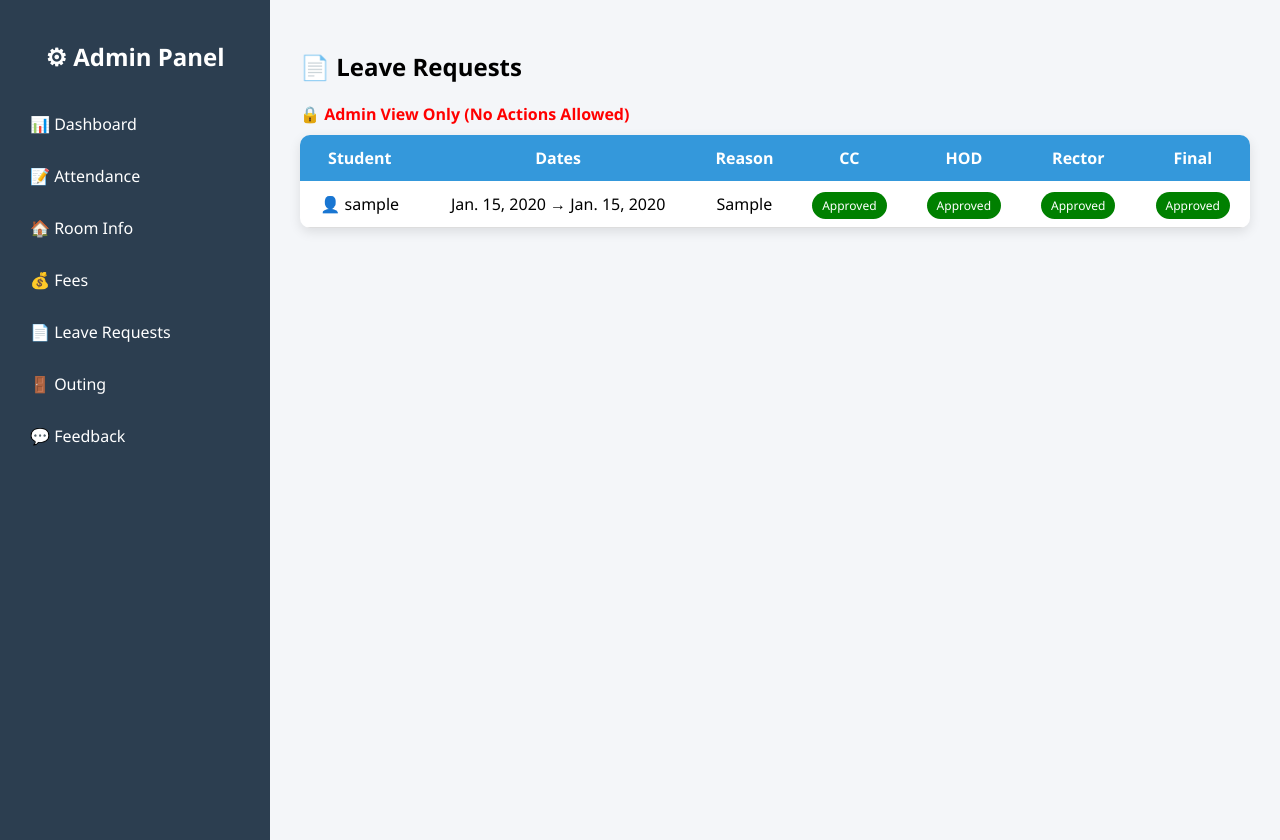
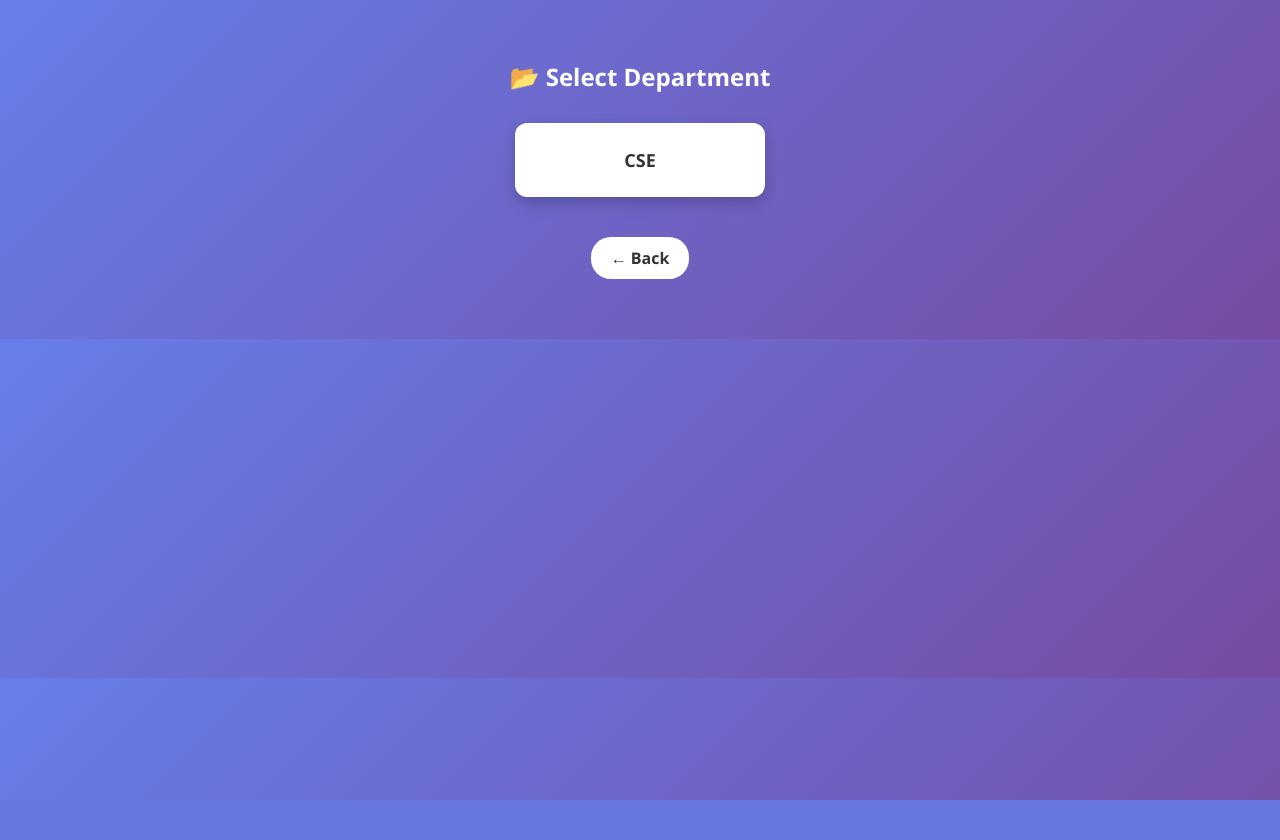
Before and after one commit to vrushabhzingade7-arch/hostel_management, a Django app: page /leave_requests/ in a window 1280 px wide. After the commit the page ends 800 px from the top, so only its background shows below. Run offline with Django 5.2, Linux system fonts and the light colour scheme; a user stored in the database is signed in; tables that the repository leaves empty hold one stand-in row (values such as "Sample post").

Commit message:
Added department/class filtering, improved leave system, attendance separation for boys/girls

```diff
--- a/hostel/admin.py
+++ b/hostel/admin.py
@@ -5,8 +5,7 @@ from .models import Student, LeaveRequest, Fee, Attendance, Outing, Feedback
 # ================= STUDENT =================
 @admin.register(Student)
 class StudentAdmin(admin.ModelAdmin):
-    list_display = ('user', 'hostel_id', 'room_no', 'student_phone')
-
+    list_display = ('user', 'hostel_id', 'department', 'student_class', 'room_no')
 
 # ================= LEAVE =================
 @admin.register(LeaveRequest)
--- a/hostel/models.py
+++ b/hostel/models.py
@@ -12,10 +12,30 @@ class Student(models.Model):
     student_phone = models.CharField(max_length=15)
     parent_phone = models.CharField(max_length=15)
 
+    # ✅ NEW FIELDS
+    GENDER_CHOICES = [
+        ('BOYS', 'Boys'),
+        ('GIRLS', 'Girls'),
+    ]
+
+    DEPARTMENT_CHOICES = [
+        ('CSE', 'CSE'),
+        ('ENTC', 'ENTC'),
+        ('MECH', 'MECH'),
+    ]
+
+    CLASS_CHOICES = [
+        ('FY', 'FY'),
+        ('SY', 'SY'),
+        ('TY', 'TY'),
+        ('BE', 'BE'),
+    ]
+
+    gender = models.CharField(max_length=10, choices=GENDER_CHOICES, default='BOYS')
+    department = models.CharField(max_length=10, choices=DEPARTMENT_CHOICES, default='CSE')
+    student_class = models.CharField(max_length=5, choices=CLASS_CHOICES, default='FY')
+
     created_at = models.DateTimeField(auto_now_add=True)
-
-    def __str__(self):
-        return f"{self.user.username} ({self.hostel_id})"
 
 
 # ================= LEAVE REQUEST =================
--- /dev/null
+++ b/hostel/templates/leave_departments.html
@@ -0,0 +1,89 @@
+{% load static %}
+<!DOCTYPE html>
+<html lang="en">
+<head>
+    <meta charset="UTF-8">
+    <title>Select Department</title>
+
+    <style>
+        body {
+            font-family: "Segoe UI", sans-serif;
+            background: linear-gradient(135deg, #667eea, #764ba2);
+            margin: 0;
+            padding: 0;
+        }
+
+        .container {
+            width: 80%;
+            margin: 60px auto;
+            text-align: center;
+        }
+
+        h2 {
+            color: white;
+            margin-bottom: 30px;
+        }
+
+        .card-container {
+            display: flex;
+            flex-wrap: wrap;
+            justify-content: center;
+            gap: 20px;
+        }
+
+        .card {
+            width: 200px;
+            padding: 25px;
+            border-radius: 12px;
+            background: white;
+            color: #333;
+            text-decoration: none;
+            font-weight: bold;
+            font-size: 18px;
+            box-shadow: 0 6px 15px rgba(0,0,0,0.2);
+            transition: 0.3s;
+        }
+
+        .card:hover {
+            transform: translateY(-5px);
+            background: #3498db;
+            color: white;
+        }
+
+        .back-btn {
+            margin-top: 40px;
+            display: inline-block;
+            padding: 10px 20px;
+            border-radius: 20px;
+            background: white;
+            color: #333;
+            text-decoration: none;
+            font-weight: bold;
+        }
+
+        .back-btn:hover {
+            background: #ddd;
+        }
+    </style>
+</head>
+
+<body>
+
+<div class="container">
+    <h2>📂 Select Department</h2>
+
+    <div class="card-container">
+        {% for dept in departments %}
+            <a href="{% url 'leave_requests' %}?dept={{ dept }}" class="card">
+                {{ dept }}
+            </a>
+        {% empty %}
+            <p style="color:white;">No departments found.</p>
+        {% endfor %}
+    </div>
+
+    <a href="{% url 'admin_dashboard' %}" class="back-btn">← Back</a>
+</div>
+
+</body>
+</html>
--- a/hostel/templates/leave_requests.html
+++ b/hostel/templates/leave_requests.html
@@ -120,7 +120,13 @@
         {% if readonly %}
             <div class="readonly-msg">🔒 Admin View Only (No Actions Allowed)</div>
         {% endif %}
+        {% if dept %}
+            <p><b>Department:</b> {{ dept }}</p>
+        {% endif %}
 
+        {% if cls %}
+            p><b>Class:</b> {{ cls }}</p>
+        {% endif %}
         <table>
             <tr>
                 <th>Student</th>
--- a/hostel/templates/mark_attendance.html
+++ b/hostel/templates/mark_attendance.html
@@ -167,7 +167,7 @@
     <!-- MAIN -->
     <div class="main">
 
-        <h2>📝 Mark Attendance</h2>
+        <h2>📝 Mark Attendance - {{ gender }}</h2>
 
         <div class="card">
             <form method="POST">
--- a/hostel/urls.py
+++ b/hostel/urls.py
@@ -30,6 +30,7 @@ urlpatterns = [
 
     # ================= ATTENDANCE =================
     path('mark_attendance/', views.mark_attendance, name='mark_attendance'),
+    path('mark_attendance/<str:gender>/', views.mark_attendance, name='mark_attendance_gender'),
 
     # ================= ROOM MANAGEMENT =================
     path('room_info/', views.room_info, name='room_info'),
--- a/hostel/views.py
+++ b/hostel/views.py
@@ -103,14 +103,19 @@ def apply_leave(request):
         return redirect('student_dashboard')
 
     if request.method == "POST":
-        LeaveRequest.objects.create(
-            student=student,
-            from_date=request.POST.get('from_date'),
-            to_date=request.POST.get('to_date'),
-            reason=request.POST.get('reason'),
-            place=request.POST.get('place')
-        )
-        return redirect('leave_status')
+         LeaveRequest.objects.create(
+        student=student,
+        from_date=request.POST.get('from_date'),
+        to_date=request.POST.get('to_date'),
+        reason=request.POST.get('reason'),
+        place=request.POST.get('place'),
+
+        # ✅ auto fill
+        room_no=student.room_no,
+        student_phone=student.student_phone,
+        parent_phone=student.parent_phone,
+    )
+    return redirect('leave_status')
 
     return render(request, 'apply_leave.html')
 
@@ -131,37 +136,46 @@ def leave_status(request):
 @login_required
 def leave_requests(request):
 
+    dept = request.GET.get('dept')
+    cls = request.GET.get('class')
 
+    # ================= STEP 1 → DEPARTMENTS =================
+    if not dept:
+        departments = Student.objects.values_list('department', flat=True).distinct()
+        return render(request, 'leave_departments.html', {
+            'departments': departments
+        })
 
-    # ✅ SUPERUSER → can ONLY VIEW all leaves
-    if request.user.is_superuser:
-        leaves = LeaveRequest.objects.all()
-        return render(request, 'leave_requests.html', {
-            'leaves': leaves,
-            'readonly': True,
-            'groups': []
-})
+    # ================= STEP 2 → CLASSES =================
+    if dept and not cls:
+        classes = Student.objects.filter(
+            department=dept
+        ).values_list('student_class', flat=True).distinct()
 
-    # ✅ CC
-    if request.user.groups.filter(name='CC').exists():
-        leaves = LeaveRequest.objects.all()
+        return render(request, 'leave_classes.html', {
+            'classes': classes,
+            'dept': dept
+        })
 
-    # ✅ HOD
-    elif request.user.groups.filter(name='HOD').exists():
-        leaves = LeaveRequest.objects.filter(cc_status="Approved")
+    # ================= STEP 3 → LEAVES =================
+    leaves = LeaveRequest.objects.filter(
+        student__department=dept,
+        student__student_class=cls
+    )
 
-    # ✅ RECTOR
+    # ================= ROLE FILTER =================
+    if request.user.groups.filter(name='HOD').exists():
+        leaves = leaves.filter(cc_status="Approved")
+
     elif request.user.groups.filter(name='RECTOR').exists():
-        leaves = LeaveRequest.objects.filter(hod_status="Approved")
-
-    else:
-        return redirect('home')
+        leaves = leaves.filter(hod_status="Approved")
 
     return render(request, 'leave_requests.html', {
-            'leaves': leaves,
-            'readonly': False,
-            'groups': request.user.groups.values_list('name', flat=True)
-})
+        'leaves': leaves,
+        'dept': dept,
+        'cls': cls,
+        'groups': request.user.groups.values_list('name', flat=True)
+    })
 # ================= APPROVAL =================
 @login_required
 def approve_leave(request, leave_id, role, action):
@@ -208,7 +222,15 @@ def approve_leave(request, leave_id, role, action):
 # ================= ATTENDANCE =================
 @login_required
 def mark_attendance(request):
-    students = Student.objects.all()
+
+    gender = request.GET.get('gender')
+
+    # STEP 1 → SELECT BOYS/GIRLS
+    if not gender:
+        return render(request, 'attendance_gender.html')
+
+    # STEP 2 → FILTER STUDENTS
+    students = Student.objects.filter(gender=gender)
     today = now().date()
 
     if request.method == "POST":
@@ -223,8 +245,10 @@ def mark_attendance(request):
 
         return redirect('admin_dashboard')
 
-    return render(request, 'mark_attendance.html', {'students': students})
-
+    return render(request, 'mark_attendance.html', {
+        'students': students,
+        'gender': gender
+    })
 
 # ================= ROOM INFO =================
 @login_required
```
Also changed, not shown: hostel/templates/apply_leave.html (+2 -11 lines), hostel/templates/attendance_gender.html (added, +42 -0 lines), hostel/templates/leave_classes.html (added, +89 -0 lines).
